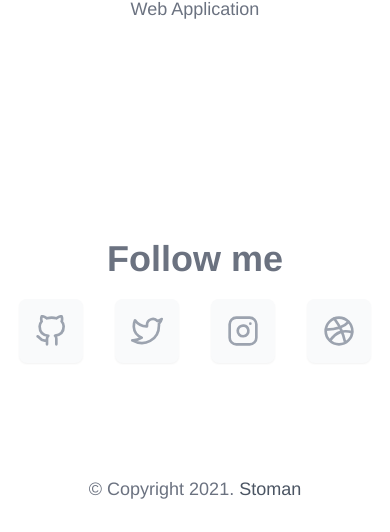
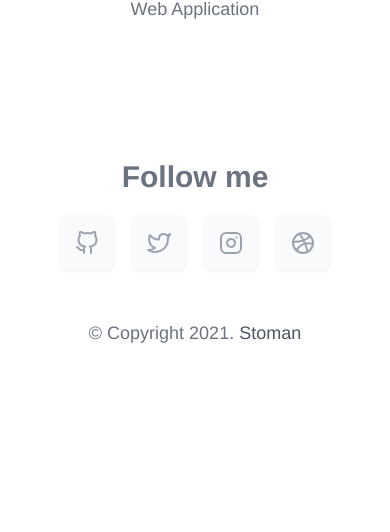
Before and after one commit to velvettouch1004/vuejs-tailwindcss-portfolio, a Vue app: page / in a window 390 px wide. Shown: the part 3025-3557 px from the top of the page. After the commit the page ends 3404 px from the top, so only its background shows below. Built offline with nearby package versions, Linux system fonts and the light colour scheme.

Commit message:
Footer responsive design

```diff
--- a/src/components/shared/Footer.vue
+++ b/src/components/shared/Footer.vue
@@ -1,27 +1,35 @@
 <template>
-	<div class="container mx-auto bg-white px-4 pt-40 pb-8">
-		<div class="flex flex-col justify-center items-center mb-28">
-			<p class="text-4xl font-semibold text-gray-500 mb-5">Follow me</p>
-			<ul class="flex gap-8">
+	<div class="container mx-auto bg-white px-4 pt-20 sm:pt-40 pb-8">
+		<div class="flex flex-col justify-center items-center mb-12 sm:mb-28">
+			<p class="text-3xl sm:text-4xl font-semibold text-gray-500 mb-5">
+				Follow me
+			</p>
+			<ul class="flex gap-4 sm:gap-8">
 				<li
 					class="text-gray-400 hover:text-indigo-500 cursor-pointer rounded-lg bg-gray-50 hover:bg-gray-100 shadow-sm p-4"
 				>
-					<i data-feather="github" class="w-8 h-8"></i>
+					<i data-feather="github" class="w-6 sm:w-8 h-6 sm:h-8"></i>
 				</li>
 				<li
 					class="text-gray-400 hover:text-indigo-500 cursor-pointer rounded-lg bg-gray-50 hover:bg-gray-100 shadow-sm p-4"
 				>
-					<i data-feather="twitter" class="w-8 h-8"></i>
+					<i data-feather="twitter" class="w-6 sm:w-8 h-6 sm:h-8"></i>
 				</li>
 				<li
 					class="text-gray-400 hover:text-indigo-500 cursor-pointer rounded-lg bg-gray-50 hover:bg-gray-100 shadow-sm p-4"
 				>
-					<i data-feather="instagram" class="w-8 h-8"></i>
+					<i
+						data-feather="instagram"
+						class="w-6 sm:w-8 h-6 sm:h-8"
+					></i>
 				</li>
 				<li
 					class="text-gray-400 hover:text-indigo-500 cursor-pointer rounded-lg bg-gray-50 hover:bg-gray-100 shadow-sm p-4"
 				>
-					<i data-feather="dribbble" class="w-8 h-8"></i>
+					<i
+						data-feather="dribbble"
+						class="w-6 sm:w-8 h-6 sm:h-8"
+					></i>
 				</li>
 			</ul>
 		</div>
```
